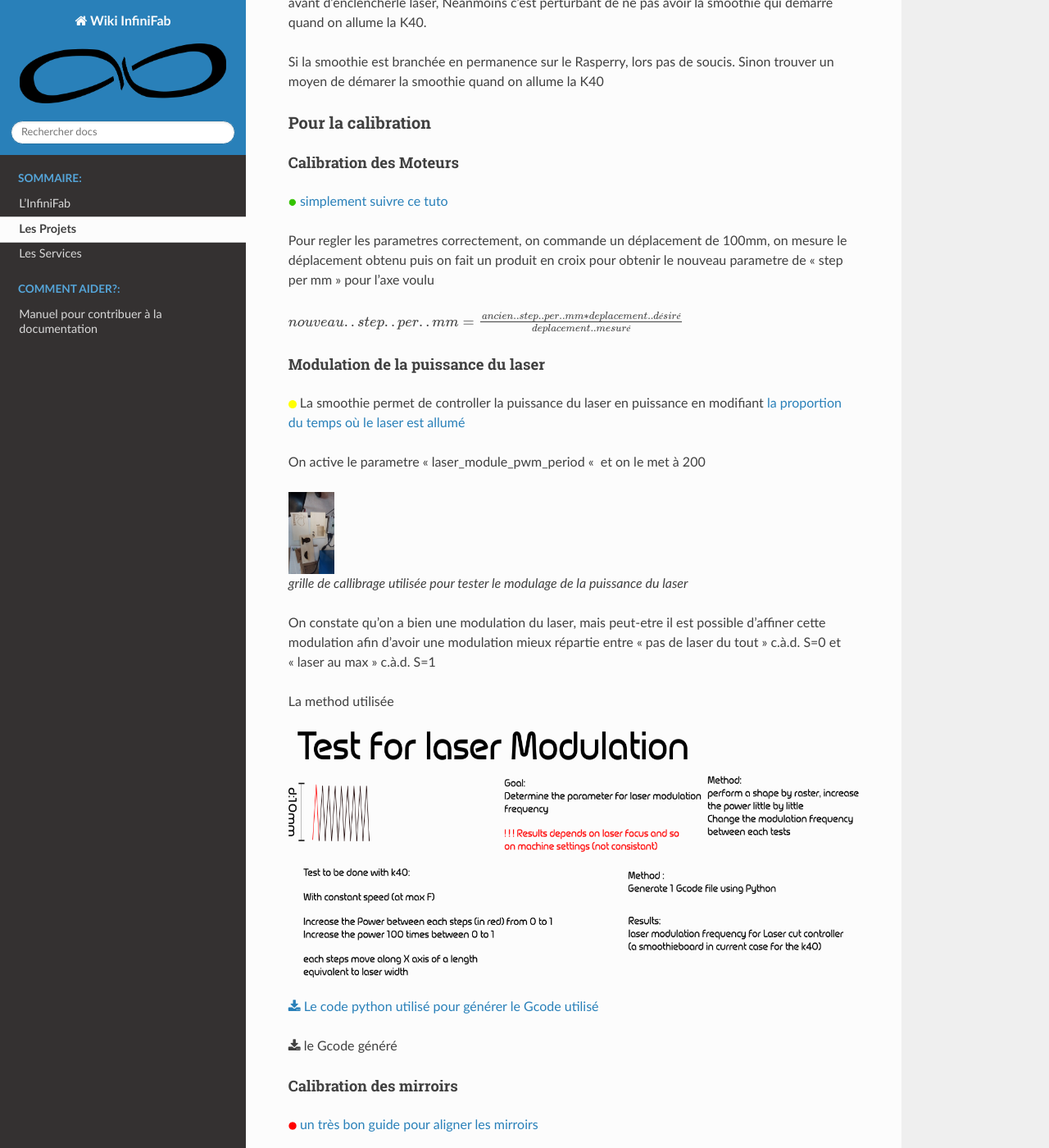
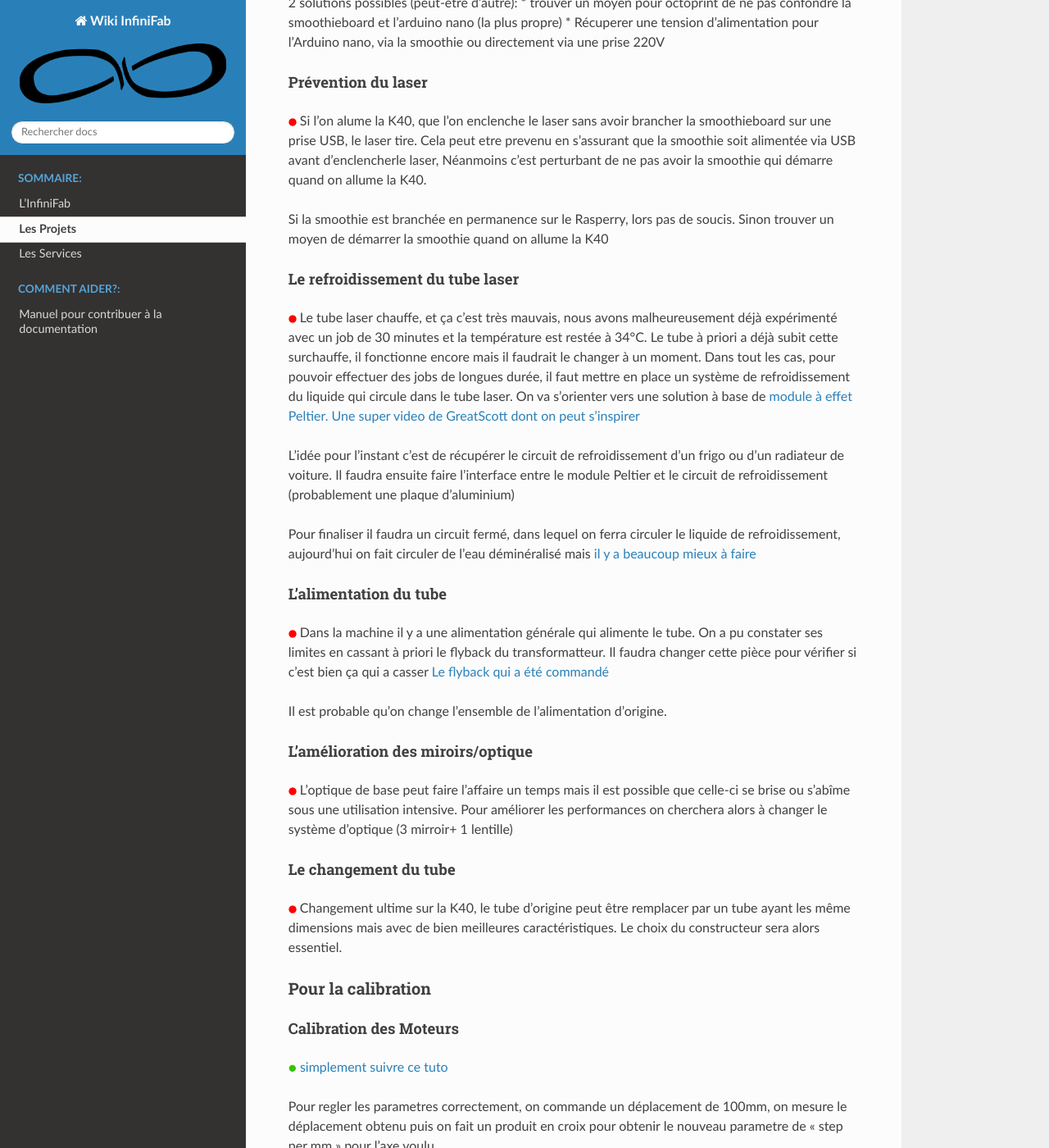
Before and after one commit to InfiniFab/Wiki, a Sphinx documentation site: the page built from source/projets/laser_bocal.rst, in a window 1280 px wide and 1400 px high, scrolled down 7515 px. Shown: the whole window at 82% size. Built offline with Sphinx 7.4.7 and the Read the Docs theme 2.0.0, drawn with Linux system fonts in a browser that asks for light colours; some of the changed text lies outside the part shown.

Commit message:
laser bocal

```diff
--- a/source/projets/laser_bocal.rst
+++ b/source/projets/laser_bocal.rst
@@ -36,8 +36,13 @@ Pour la rennovation
 * |cercle_rouge| mettre un guide pour l'arrivée d'air & installer laser visible, reparer la vitre du capot `Aménagement de la partie usinage`_
 * |cercle_rouge| Ajouter un PiTFT au raspberry Pi pour demarer un job en étant devant la Laser `Ecran de commande la laser`_
 * |cercle_rouge| Déclencher le compresseur uniquement quand on tire du laser `Declenchement du compresseur commandé par le laser`_
-* |cercle_rouge| Regler l'alimentation du thermometre `Alimentation thermometre`_
-* |cercle_rouge| Empecher le laser de tirer si la smoothie n'est pas alimentée `Prevention du laser`_
+* |cercle_rouge| Regler l'alimentation du thermometre `Alimentation thermomètre`_
+* |cercle_rouge| Empecher le laser de tirer si la smoothie n'est pas alimentée `Prévention du laser`_
+* |cercle_rouge| Refroidir le tube laser `Le refroidissement du tube laser`_
+* |cercle_rouge| L'alimentation du tube `L'alimentation du tube`_
+* |cercle_rouge| L’amélioration des miroirs/optique `L’amélioration des miroirs/optique`_
+* |cercle_rouge| Le changement du tube `Le changement du tube`_
+
 
 Pour la callibration
 ====================
@@ -293,7 +298,7 @@ Le probleme actuellement est que Octoprint doit detecter automatiquement la smoo
 * trouver un moyen pour octoprint de ne pas confondre la smoothieboard et l'arduino nano (la plus propre)
 * Récuperer une tension d'alimentation pour l'Arduino nano, via la smoothie ou directement via une prise 220V
 
-Prevention du laser
+Prévention du laser
 -------------------
 
 |cercle_rouge|
@@ -301,8 +306,44 @@ Si l'on alume la K40, que l'on enclenche le laser sans avoir brancher la smoothi
 Cela peut etre prevenu en s'assurant que la smoothie soit alimentée via USB avant d'enclencherle laser, Néanmoins c'est perturbant de ne pas avoir la smoothie qui démarre quand on allume la K40.
 
 Si la smoothie est branchée en permanence sur le Rasperry, lors pas de soucis.
-Sinon trouver un moyen de démarer la smoothie quand on allume la K40
+Sinon trouver un moyen de démarrer la smoothie quand on allume la K40
 
+Le refroidissement du tube laser
+--------------------------------
+
+|cercle_rouge|
+Le tube laser chauffe, et ça c'est très mauvais, nous avons malheureusement déjà expérimenté avec un job de 30 minutes et la température est restée à 34°C.
+Le tube à priori a déjà subit cette surchauffe, il fonctionne encore mais il faudrait le changer à un moment.
+Dans tout les cas, pour pouvoir effectuer des jobs de longues durée, il faut mettre en place un système de refroidissement du liquide qui circule dans le tube laser.
+On va s'orienter vers une solution à base de `module à effet Peltier. <https://www.aliexpress.com/item/TEC1-12705-Thermoelectric-Cooler-Peltier-TEC1-12706-TEC1-12710-TEC1-12715-40-40MM-12V-Peltier-Elemente/32320264423.html?spm=a2g0s.9042311.0.0.2af86c37aztgpN>`_
+`Une super video de GreatScott dont on peut s'inspirer <https://www.youtube.com/watch?v=1Kp_yWY2tdU&t=317s>`_
+
+L'idée pour l'instant c'est de récupérer le circuit de refroidissement d'un frigo ou d'un radiateur de voiture. Il faudra ensuite faire l'interface entre le module Peltier et le circuit de refroidissement (probablement une plaque d’aluminium)
+
+Pour finaliser il faudra un circuit fermé, dans lequel on ferra circuler le liquide de refroidissement, aujourd'hui on fait circuler de l'eau déminéralisé mais `il y a beaucoup mieux à faire <https://lasergods.com/laser-water-coolants-additives/?fbclid=IwAR2cJroxciE25WnR0vIsqu9FusANizIkPplB-48sEky1Y6X020pqLrpSlrU>`_
+
+L'alimentation du tube
+----------------------
+
+|cercle_rouge|
+Dans la machine il y a une alimentation générale qui alimente le tube. On a pu constater ses limites en cassant à priori le flyback du transformatteur. Il faudra changer cette pièce pour vérifier si c'est bien ça qui a casser
+`Le flyback qui a été commandé <https://fr.aliexpress.com/item/32800166037.html?spm=a2g0s.9042311.0.0.2af86c37aztgpN>`_
+
+Il est probable qu'on change l'ensemble de l’alimentation d'origine.
+
+L’amélioration des miroirs/optique
+----------------------------------
+
+|cercle_rouge|
+L'optique de base peut faire l'affaire un temps mais il est possible que celle-ci se brise ou s’abîme sous une utilisation intensive.
+Pour améliorer les performances on cherchera alors à changer le système d'optique (3 mirroir+ 1 lentille)
+
+Le changement du tube
+---------------------
+
+|cercle_rouge|
+Changement ultime sur la K40, le tube d'origine peut être remplacer par un tube ayant les même dimensions mais avec de bien meilleures caractéristiques.
+Le choix du constructeur sera alors essentiel.
 
 Pour la calibration
 ===================
@@ -321,9 +362,9 @@ Modulation de la puissance du laser
 -----------------------------------
 
 |cercle_jaune|
-La smoothie permet de controller la puissance du laser en puissance en modifiant `la proportion du temps où le laser est allumé <https://fr.wikipedia.org/wiki/Modulation_de_largeur_d%27impulsion>`_
+La smoothie permet de contrôler la puissance du laser en puissance en modifiant `la proportion du temps où le laser est allumé <https://fr.wikipedia.org/wiki/Modulation_de_largeur_d%27impulsion>`_
 
-On active le parametre "laser_module_pwm_period " et on le met à 200
+On active le paramètre "laser_module_pwm_period " et on le met à 200
 
 .. figure:: ../_static/ex_gravure.jpg
   :height: 100px
@@ -332,7 +373,7 @@ On active le parametre "laser_module_pwm_period " et on le met à 200
 
 On constate qu'on a bien une modulation du laser, mais peut-etre il est possible d'affiner cette modulation afin d'avoir une modulation mieux répartie entre "pas de laser du tout" c.à.d. S=0 et "laser au max" c.à.d. S=1
 
-La method utilisée
+La méthode utilisée
 
 .. figure:: ../_static/lasermodul.png
   :height: 300px
```
Also changed, not shown: other parts of source/projets/laser_bocal.rst (+1 -1 lines).
